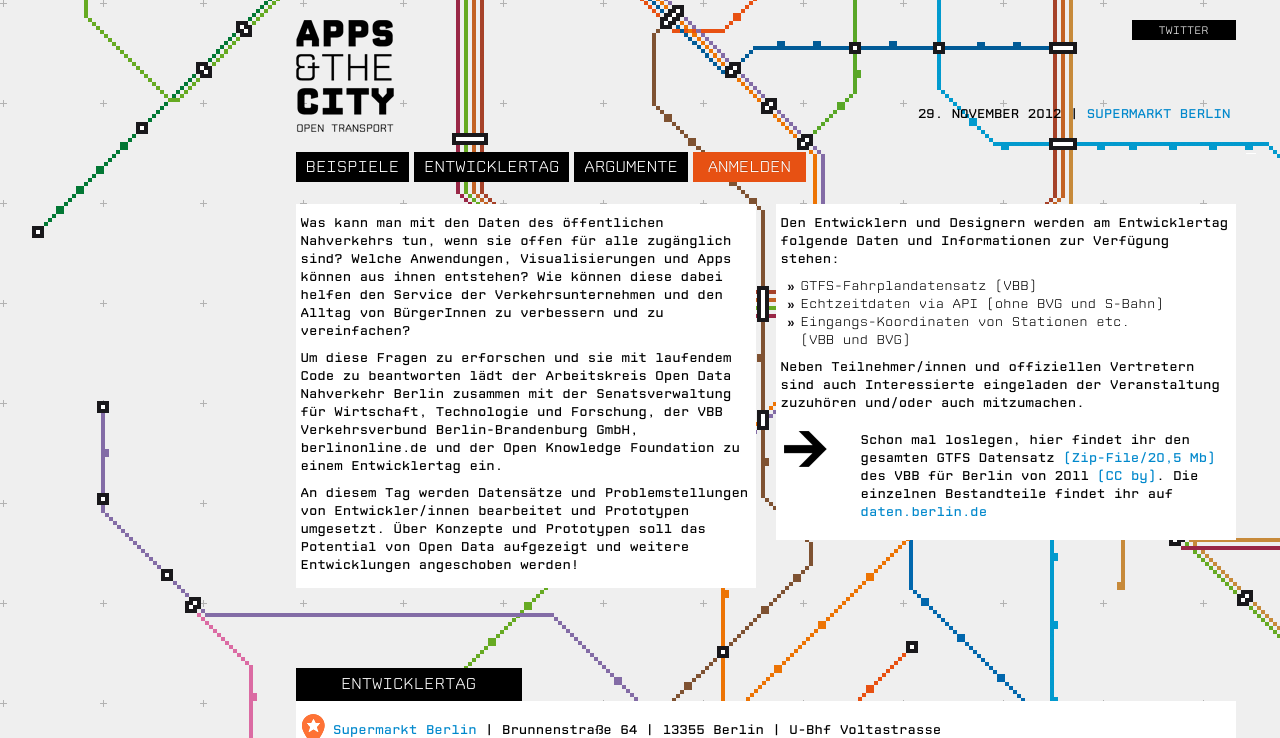
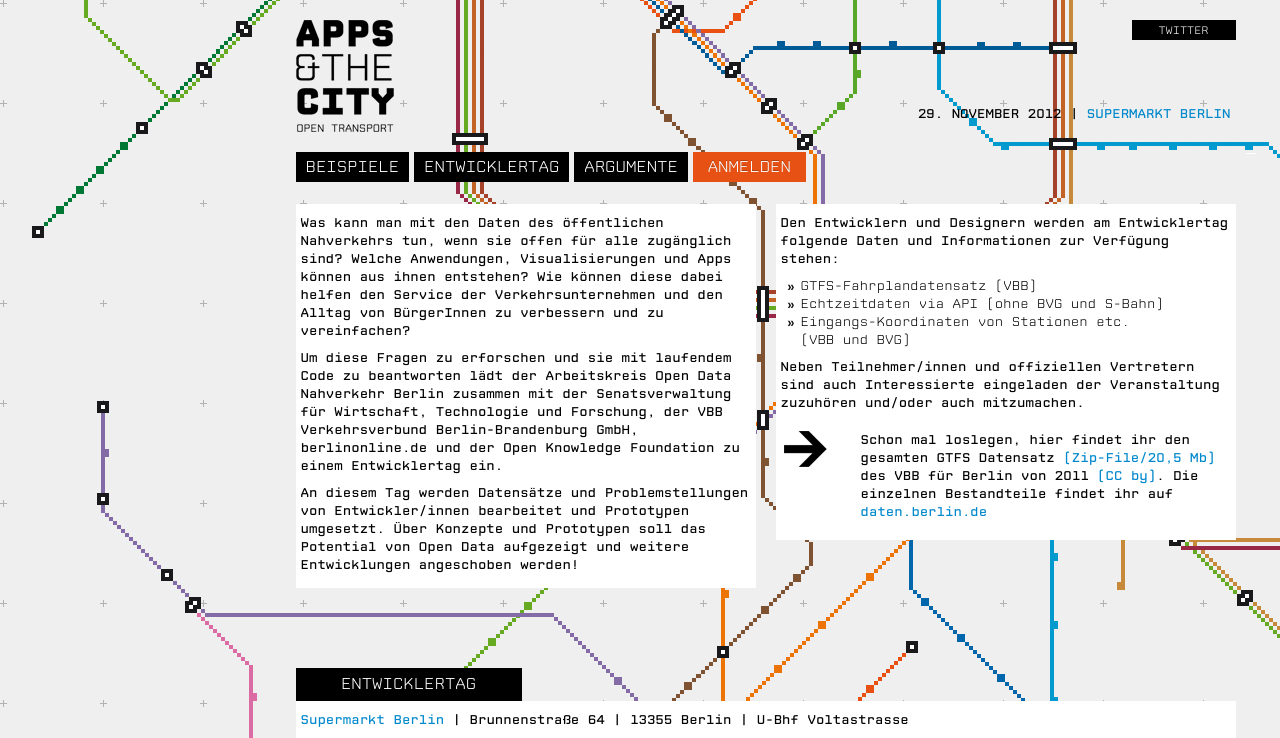
Before and after one commit to okfde/berlin.appsandthecity, a Jekyll site: the page built from index.html, in a window 1280 px wide. Shown: the top 738 px of the page. Built offline with Jekyll 4.4.1, drawn with Linux system fonts in a browser that asks for light colours; nearby versions of some CDN libraries; Markdown is read by kramdown in place of the engine named in the settings; grey boxes are pictures that could not be loaded.

Commit message:
Updated index.html

```diff
--- a/index.html
+++ b/index.html
@@ -40,7 +40,7 @@ title: Willkommen
   <div class="row border-row">
     <div class="span12">
       <p>
-        <img src="img/icon_pin2.png" alt="Pin"/>
+
         <a href="http://www.supermarkt-berlin.net/">Supermarkt Berlin</a> | Brunnenstraße 64 | 13355 Berlin | U-Bhf Voltastrasse
       </p>
       <div id="map_canvas" style="width:940px; height:350px"></div>
```
